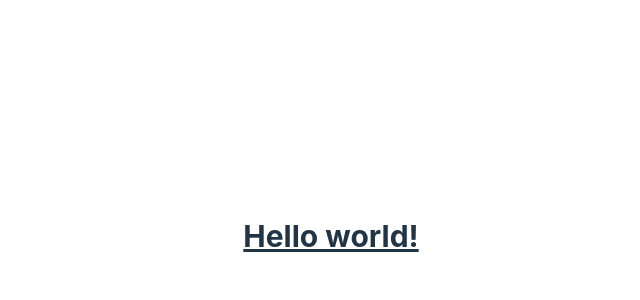
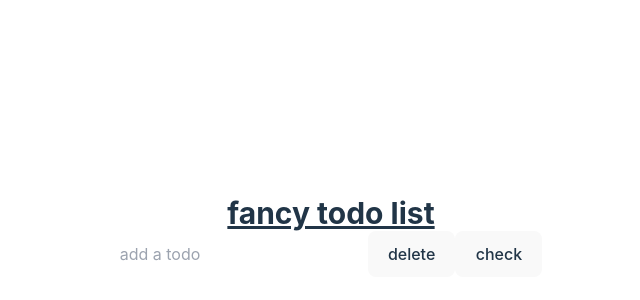
Before and after one commit to sharonVko/TodoList, a React (Vite) app: page / in a window 1280 px wide. Shown: the part 164-464 px from the top of the page, without its empty margins (309-949 px from the left). Built offline with nearby package versions, Linux system fonts and the light colour scheme.

Commit message:
todo-item HTML

```diff
--- /dev/null
+++ b/src/components/TodoItem.jsx
@@ -0,0 +1,17 @@
+const TodoItem = () => {
+  return (
+    <section className="todo-item">
+      <input
+        className="todo-input"
+        type="text"
+        placeholder="add a todo"
+        value=""
+      />
+      <button className="delete-btn">delete</button>
+      <button className="check-btn" type="checkbox">
+        check
+      </button>
+    </section>
+  );
+};
+export default TodoItem;
--- a/src/components/TodoList.jsx
+++ b/src/components/TodoList.jsx
@@ -1,7 +1,9 @@
+import TodoItem from "./TodoItem";
 const TodoList = () => {
   return (
     <>
-      <h1 className="text-3xl font-bold underline">Hello world!</h1>
+      <h1 className="text-3xl font-bold underline">fancy todo list</h1>
+      <TodoItem />
     </>
   );
 };
```
